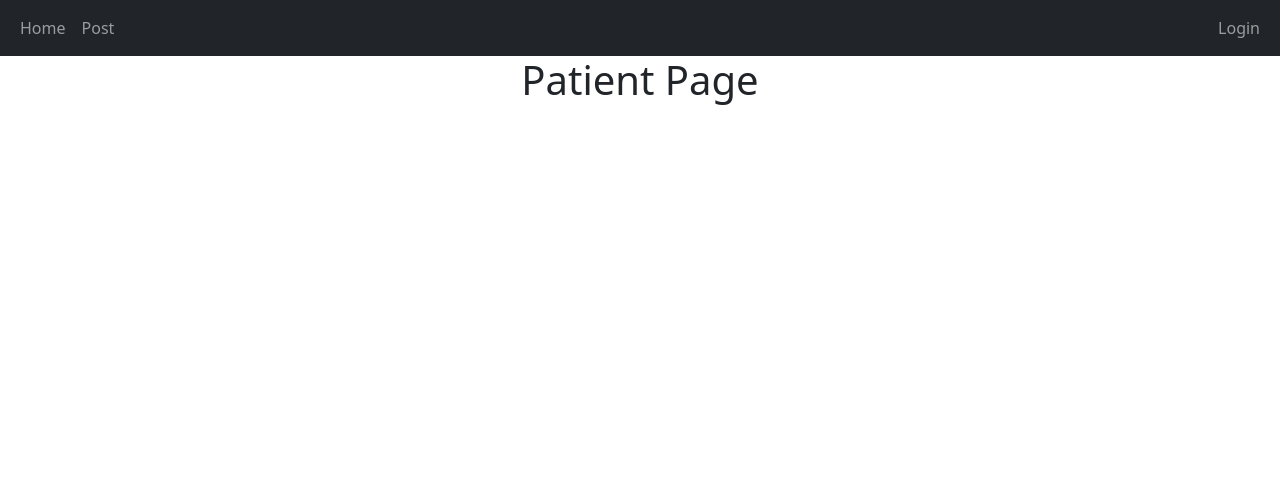
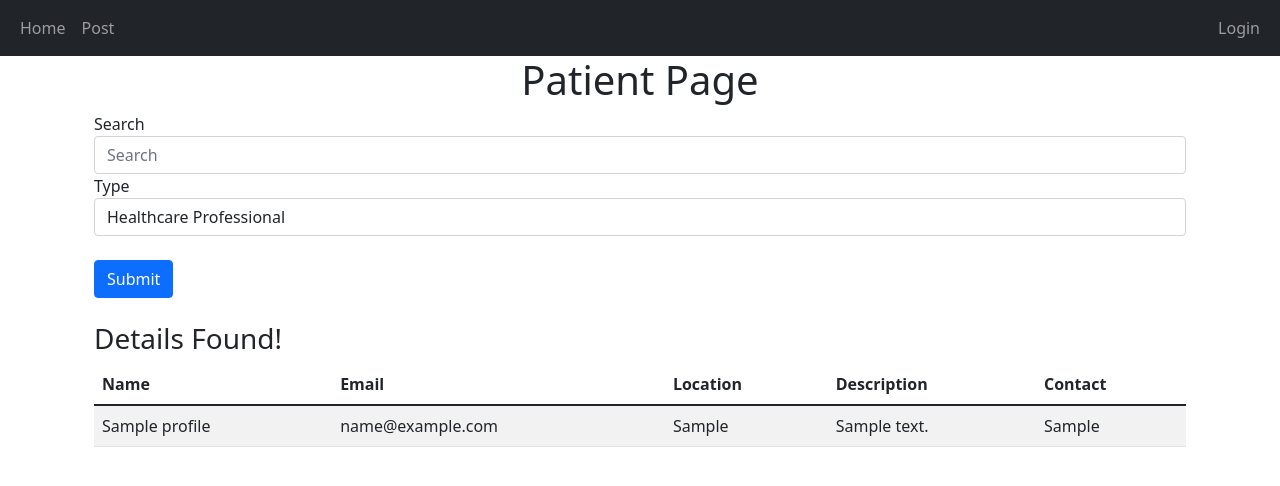
Before and after one commit to rainaarya/PDMS-FCS, a Django app: template main/templates/main/patient.html in a window 1280 px wide. Shown: the top 486 px of the page. Run offline with Django 4.2, Linux system fonts and the light colour scheme; the template is opened without the code that fills it: values that come from a table or form of the project are taken from there, others are empty; tables that the repository leaves empty hold one stand-in row (values such as "Sample post"); some libraries are stand-ins or nearby versions.

Commit message:
patients can search professionals & orgs

```diff
--- a/main/forms.py
+++ b/main/forms.py
@@ -6,10 +6,12 @@ from .models import Post, Profile
 
 class RegisterForm(UserCreationForm):
     email = forms.EmailField(required=True)
+    first_name = forms.CharField(required=True)
+    last_name = forms.CharField(required=True)
 
     class Meta:
         model = User
-        fields = ["username", "email", "password1", "password2"]
+        fields = ["username", "first_name", "last_name", "email", "password1", "password2"]
 
 class ProfileForm(forms.ModelForm):
     document1=forms.FileField(required=True)
--- a/main/templates/main/patient.html
+++ b/main/templates/main/patient.html
@@ -1,4 +1,65 @@
 {% extends 'main/base.html' %} {% block title %}Patient Page{% endblock %}
 {% load crispy_forms_tags %} {% block content %}
 <h1 class="text-center">Patient Page</h1>
+<div class="container-fluid">
+<form method="POST">
+    {% csrf_token %}
+    <!-- make a form with dropdown for selecting the type and searchbar for searching the name -->
+    <div class="form-group">
+        <label for="search">Search</label>
+        <br>
+        <input type="text" class="form-control" id="search" name="search" placeholder="Search">
+    </div>
+
+    <div class="form-group">
+        <label for="type">Type</label>
+        <select class="form-control" id="type" name="type">
+            <option value="healthcarepro"> Healthcare Professional </option>
+            <option value="hospital"> Hospital </option>
+            <option value="pharmacy"> Pharmacy </option>
+            <option value="insurance"> Insurance </option>
+        </select>
+    </div>
+    <br>
+    <button type="submit" class="btn btn-primary">Submit</button>
+    <br> <br>
+</form>
+</div>
+
+
+<!-- Display the details of the searched person if found -->
+<div class="container-fluid">
+    {% if results %}
+    <table class="table table-striped">
+        <h3>Details Found!</h3>
+        <thead>
+            <tr>
+                <th scope="col">Name</th>
+                <th scope="col">Email</th>
+                <th scope="col">Location</th>
+                <th scope="col">Description</th>
+                <th scope="col">Contact</th>
+            </tr>
+        </thead>
+        <tbody>
+            {% for result in results %}
+            <tr>
+                {% if result.role == 'healthcarepro' %}
+                <td>{{result.user.first_name}} {{result.user.last_name}}</td>
+                {% else %}
+                <td>{{result.organisation_name}}</td>
+                {% endif %}
+                <td>{{result.user.email}}</td>
+                <td>{{result.location}}</td>
+                <td>{{result.description}}</td>
+                <td>{{result.contact}}</td>
+            </tr>
+            {% endfor %}
+        </tbody>
+    </table>
+    {% endif %}
+
+
+</div>
+
 {% endblock %}
--- a/main/urls.py
+++ b/main/urls.py
@@ -6,4 +6,5 @@ urlpatterns = [
     path('home', views.home, name='home'),
     path('sign-up', views.sign_up, name='sign_up'),
     path('create-post', views.create_post, name='create_post'),
+    path('patient', views.patient, name='patient'),
 ]
```
Also changed, not shown: main/views.py (+33 -3 lines).
